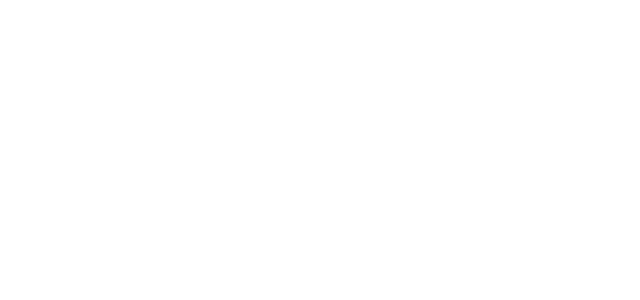
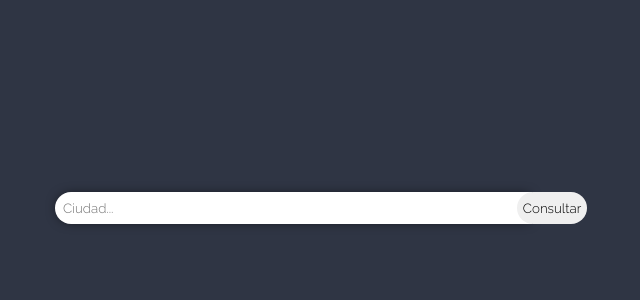
Before and after one commit to agusmailen/WeatherApp, a React (Create React App) app in the folder client/: page /profileUser in a window 1280 px wide. Before the commit this address had no page. Shown: the top 300 px of the page, without its empty margins (297-937 px from the left). Built offline with nearby package versions, Linux system fonts and the light colour scheme.

Commit message:
form search city/input/styles

```diff
--- a/client/package.json
+++ b/client/package.json
@@ -18,6 +18,7 @@
     "react-hook-form": "^7.28.0",
     "react-router-dom": "^6.2.2",
     "react-scripts": "5.0.0",
+    "redux": "^4.2.0",
     "web-vitals": "^2.1.4"
   },
   "scripts": {
@@ -38,4 +39,5 @@
       "last 1 safari version"
     ]
   }
+
 }
--- a/client/src/App.js
+++ b/client/src/App.js
@@ -1,11 +1,13 @@
 import React from 'react';
 import { Routes, BrowserRouter, Route } from 'react-router-dom';
 import Home from './components/Home';
+import Profile from './components/Profile';
 
 const App = () => (
   <BrowserRouter>
       <Routes>
           <Route exact path='/' element={<Home />} />
+          <Route exact path='/profileUser' element={<Profile />} />
       </Routes>
   </BrowserRouter>
 );
--- a/client/src/assets/styles/form.scss
+++ b/client/src/assets/styles/form.scss
@@ -1,5 +1,4 @@
 .form_container {
-	//border: solid 1px red;
 	width: 20%;
 	height: 65%;
 	background-color: #00000080;
--- a/client/src/assets/styles/home.scss
+++ b/client/src/assets/styles/home.scss
@@ -16,18 +16,25 @@
 	}
 }
 .container-home {
-	background-image: url('../static/Town-sunset-river-orange-sky_1920x1200.jpg');
-	background-repeat: no-repeat;
-	background-size: 100% 100%;
-	height: 100vh;
+	background: url('../static/Town-sunset-river-orange-sky_1920x1200.jpg') no-repeat center center fixed;
+	-webkit-background-size: cover;
+  	-moz-background-size: cover;
+  	-o-background-size: cover;
+ 	background-size: cover;
+	background-attachment: fixed;
 	color: #F7F7F7;
-	width: 100%;
+	min-height: 100%;
+  	min-width: 1024px;
+  	width: 100%;
+  	height: auto;
+  	position: fixed;
+  	top: 0;
+  	left: 0;
 	display: flex;
 	align-items: center;
 	justify-content: space-evenly;
 	text-align: center;
 	.options {
-		//border: solid 1px red;
 		width: 40%;
 		h1{
 			margin: 0;
@@ -37,7 +44,6 @@
 		}
 		.options-logo{
 			width: 2em;
-			//border: solid 1px red;
 			height: 2em;
 		}
 	}
@@ -56,8 +62,20 @@
 .form-error {
 	margin: 0px;
 	font-size: 12px;
-	color: red;
 	font-weight: bolder;
 	width: 70%;
 	text-align: left;
 }
+@media screen and (max-width: 669px) {
+
+	.container-home {
+		flex-direction: column;
+	}
+}
+
+@media screen and (max-width: 1024px) {
+	.container-home {
+	  left: 50%;
+	  margin-left: -512px;
+	}
+}
--- /dev/null
+++ b/client/src/assets/styles/profile.scss
@@ -0,0 +1,43 @@
+@import url('https://fonts.googleapis.com/css2?family=Raleway:wght@300&display=swap');
+.container-profile {
+	background-color: #2f3544;
+	min-height: 100%;
+  	width: 100%;
+  	height: auto;
+  	position: fixed;
+  	top: 0;
+  	left: 0;
+	display: flex;
+	align-items: center;
+	justify-content: center;
+}
+
+.form-search-city {
+	display: flex;
+	flex-direction:row;
+	align-self: flex-start;
+	margin-top: 15%;
+	justify-self: center;
+	width: 45%;
+	button {
+		border: none;
+		cursor: pointer;
+		border-radius: 30px;
+		position: relative;
+		left: -15px;
+		font-family: 'Raleway', sans-serif;
+	}
+}
+
+.search-city-input {
+	width: 80%;
+	padding: 8px;
+	border: none;
+	outline: none;
+	border-radius: 15px;
+	border-radius: 30px 0px 0px 30px;
+	box-shadow: 0px 0px 12px -3px rgba(0,0,0,0.75);
+	-webkit-box-shadow: 0px 0px 12px -3px rgba(0,0,0,0.75);
+	-moz-box-shadow: 0px 0px 12px -3px rgba(0,0,0,0.75);
+	font-family: 'Raleway', sans-serif;
+}
--- /dev/null
+++ b/client/src/components/Profile.jsx
@@ -0,0 +1,16 @@
+import react from 'react';
+import '../assets/styles/profile.scss';
+
+const Profile = () => {
+	return (
+		<div className='container-profile'>
+			<form className='form-search-city'>
+				<input className='search-city-input' placeholder='Ciudad...'>
+				</input>
+				<button>Consultar</button>
+			</form>
+		</div>
+	)
+}
+
+export default Profile;
```
Also changed, not shown: client/redux/actions/User.action.js (added), client/redux/reducers/User.reducer.js (added), client/redux/reducers/index.js (added), 1 other file (tests, documents, lock files or other folders).
